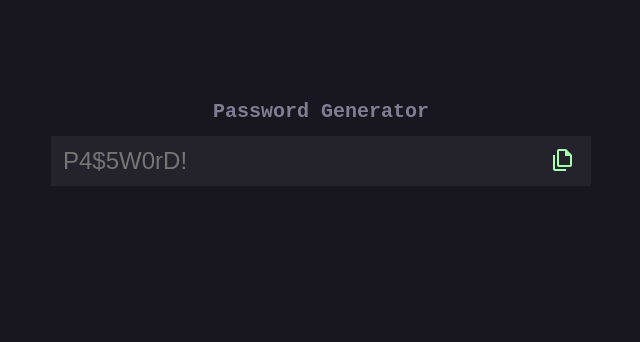
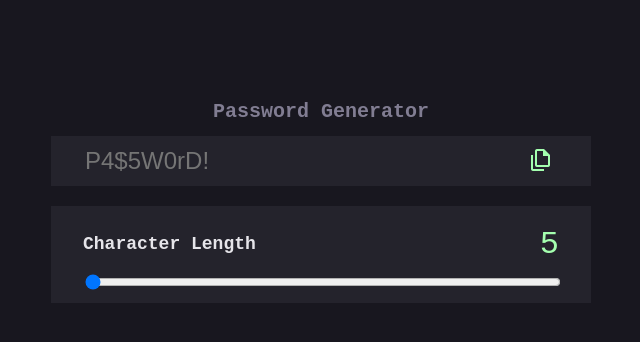
Before and after one commit to hidalest/password-generator, a React (Create React App) app: page / in a window 1280 px wide. Shown: the top 342 px of the page, without its empty margins (319-959 px from the left). Built offline with nearby package versions, Linux system fonts and the light colour scheme.

Commit message:
feat: added the range slider to the component :

```diff
--- a/src/App.scss
+++ b/src/App.scss
@@ -11,4 +11,8 @@
   &_title {
     color: $grey;
   }
+
+  &_password_configurator {
+    margin-top: 2rem;
+  }
 }
--- a/src/App.tsx
+++ b/src/App.tsx
@@ -1,6 +1,8 @@
 import React from 'react';
 import './App.scss';
 import DisplayPassword from './components/DisplayPassword/DisplayPassword';
+import PasswordConfigurator from './components/PasswordConfigurator/PasswordConfigurator';
+import Card from './components/ui/Card';
 
 function App() {
   return (
@@ -9,6 +11,12 @@ function App() {
         <h1 className='app_title'>Password Generator</h1>
         <DisplayPassword />
       </header>
+
+      <main>
+        <Card className='app_password_configurator'>
+          <PasswordConfigurator />
+        </Card>
+      </main>
     </div>
   );
 }
--- /dev/null
+++ b/src/components/PasswordConfigurator/PasswordConfigurator.module.scss
@@ -0,0 +1,31 @@
+@import '../../sassStyles/variables';
+.configurator {
+  width: 100%;
+}
+.length {
+  &-label {
+    display: flex;
+    align-items: center;
+    justify-content: space-between;
+
+    h3 {
+      font-size: 1.8rem;
+    }
+
+    span {
+      font-size: 3.2rem;
+      color: $green;
+      display: inline-block;
+    }
+  }
+
+  &-range {
+    width: 100%;
+    &::-webkit-slider-thumb {
+      // background-color: red;
+    }
+    &::-moz-range-thumb {
+      // background-color: red;
+    }
+  }
+}
--- /dev/null
+++ b/src/components/PasswordConfigurator/PasswordConfigurator.tsx
@@ -0,0 +1,32 @@
+import React, { ChangeEvent, useState } from 'react';
+import classes from './PasswordConfigurator.module.scss';
+
+const PasswordConfigurator = () => {
+  const [lengthValue, setLengthValue] = useState('5');
+  const onLengthChange = (e: ChangeEvent<HTMLInputElement>) => {
+    setLengthValue(e.target.value);
+  };
+
+  return (
+    <section className={classes.configurator}>
+      <div className={classes.length}>
+        <label htmlFor='password-length' className={classes['length-label']}>
+          <h3>Character Length</h3>
+          <span>{lengthValue}</span>
+        </label>
+        <input
+          className={classes['length-range']}
+          id='password-length'
+          max={20}
+          min={5}
+          name='password-length'
+          onChange={onLengthChange}
+          type='range'
+          value={lengthValue}
+        />
+      </div>
+    </section>
+  );
+};
+
+export default PasswordConfigurator;
--- a/src/components/ui/Card.module.scss
+++ b/src/components/ui/Card.module.scss
@@ -6,6 +6,6 @@
   display: flex;
   align-items: center;
   justify-content: space-between;
-  padding: 1rem;
+  padding: 1rem 3.2rem;
   border: none;
 }
```
